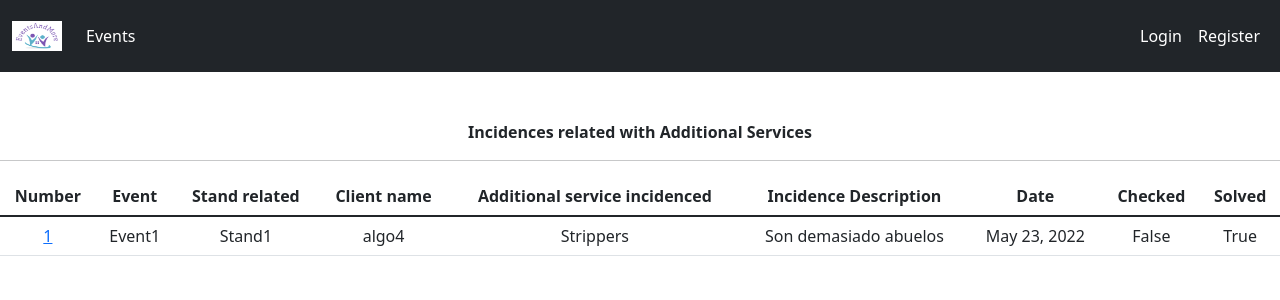
After one commit to catalindoja/UDL_Software_EventsAndMoreG3, a Django app: page /incidences_for_deptAdditionalServ/1/ in a window 1280 px wide. The commit adds this page. Shown: the top 300 px of the page. Run offline with Django 4.2, Linux system fonts and the light colour scheme; data comes from the database, SQL or seed files in the repository; both versions use the stored data as it was after the commit; some libraries are stand-ins or nearby versions.

Commit message:
incidences from the deptAdditionalServ working

```diff
--- a/EventsAndMore/models.py
+++ b/EventsAndMore/models.py
@@ -11,6 +11,7 @@ from django.contrib.auth.models import AbstractUser, User
 #         return str(self.username)
 
 # TODO: nos ha dicho que podemos poner dentro de webuser al cliente y al visitante, que no es una guarrada si para uno de los roles tenemos atributos sin usar
+from django.urls import reverse
 from django.utils.datetime_safe import date
 
 
@@ -120,6 +121,9 @@ class AdditionalService(models.Model):
     precio = models.FloatField(null=False, blank=False)
     empresa_colaboradora = models.CharField(max_length=50, blank=True, null=True)
 
+    def __str__(self):
+        return f'{self.nombre}'
+
 
 class PeticionServAdicional(models.Model):
     id = models.AutoField(primary_key=True)
@@ -155,6 +159,9 @@ class IncidenciasServAdicional(models.Model):
     )
     category = models.CharField(choices=CATEGORY, max_length=10)
 
+    def get_absolute_url(self):
+        return reverse('incidences_for_deptAdditionalServ_details.html', kwargs={'pk': self.pk})
+
 
 class PeticionEvento(models.Model):
     id = models.AutoField(primary_key=True)
--- a/EventsAndMore/urls.py
+++ b/EventsAndMore/urls.py
@@ -28,6 +28,10 @@ urlpatterns = [
 
     path('incidences_for_deptAdditionalServ/', incidences_for_deptAdditionalServView,
          name='incidences_for_deptAdditionalServ'),
+    path('incidences_for_deptAdditionalServ/<int:pk>/', Incidences_for_deptAdditionalServ_DetailView,
+         name='incidences_details'),
+    path('incidences_for_deptAdditionalServ/<int:pk>/edit/', incidences_deptAdditionalServ_details_editView,
+         name='incidences_details_edit'),
 ]
 
 urlpatterns += staticfiles_urlpatterns()
--- a/EventsAndMore/views.py
+++ b/EventsAndMore/views.py
@@ -5,7 +5,7 @@ from django.shortcuts import redirect, render
 from django.shortcuts import render
 from django.contrib.auth.models import User
 from django.urls import reverse_lazy
-from django.views.generic import TemplateView, ListView
+from django.views.generic import TemplateView, ListView, DetailView
 from django.views.generic.edit import CreateView, UpdateView
 from .models import *
 from .forms import *
@@ -340,6 +340,7 @@ def updateIncidenciaStandGestor(request, pk):
         return redirect('/')
 
 
+'''
 def incidences_for_deptAdditionalServView(request):
     incidences_list = IncidenciasServAdicional.objects.all()
     category_list = ["Missing", "Bugged", "Wrong", "Broken", "Help"]
@@ -349,3 +350,53 @@ def incidences_for_deptAdditionalServView(request):
     }
 
     return render(request, 'incidences_for_deptAdditionalServ.html', context)
+'''
+
+
+def incidences_for_deptAdditionalServView(request):
+    incidences_list = IncidenciasServAdicional.objects.all()
+    category_list = ["Missing", "Bugged", "Wrong", "Broken", "Help", "Other"]
+
+    context = {
+        'incidences_list': incidences_list,
+        'User': request.user.username,
+        'category_list': category_list,
+    }
+
+    return render(request, 'incidences_for_deptAdditionalServ.html', context)
+
+
+def Incidences_for_deptAdditionalServ_DetailView(request, pk):
+    incidence = IncidenciasServAdicional.objects.get(id=pk)
+
+    context = {
+        'incidence': incidence
+    }
+
+    return render(request, 'incidences_for_deptAdditionalServ_details.html', context)
+
+
+def incidences_deptAdditionalServ_details_editView(request, pk):
+    if request.user.is_deptAdditionalServ:
+        incidence = IncidenciasServAdicional.objects.get(id=pk)
+        form = IncidenciaServicioDeptForm(instance=incidence)
+
+        if request.method == 'POST':
+            form = IncidenciaServicioDeptForm(request.POST, instance=incidence)
+            depts = DeptAdditionalServ.objects.all()
+
+            my_dept = None
+            for d in depts:
+                if d.User.username == request.user.username:
+                    my_dept = d
+
+            form.instance.deptAdditionalServUsername = my_dept
+            if form.is_valid():
+                form.save()
+                return redirect('incidences_for_deptAdditionalServ')
+
+        context = {'form': form}
+        return render(request, 'incidences_deptAdditionalServ_details_edit.html', context)
+    else:
+        print("Error el user no es miembro del departamento de servicios adocionales ")
+        return redirect('/')
--- a/templates/base.html
+++ b/templates/base.html
@@ -69,7 +69,7 @@
       {% if user.is_deptAdditionalServ %}
 
       <li>
-        <a class="nav-link active" aria-current="page" href="incidences_for_deptAdditionalServ">  <!--Warning-->
+        <a class="nav-link active" aria-current="page" href="{% url 'incidences_for_deptAdditionalServ' %}">  <!--Warning-->
           Incidences
         </a>
       </li>
--- /dev/null
+++ b/templates/incidences_for_deptAdditionalServ_details.html
@@ -0,0 +1,86 @@
+{% extends 'base.html' %}
+
+{% block content %}
+
+
+
+    <table class="table">
+        <thread>
+            <br><br>
+            <p style="text-align:center">
+                <b>
+                    Incidences related with Additional Services
+                </b>
+            </p>
+            <hr>
+            <tr style="text-align:center">
+                <th scope="col">
+                    Number
+                </th>
+                <th scope="col">
+                    Event
+                </th>
+                <th scope="col">
+                    Stand related
+                </th>
+                <th scope="col">
+                    Client name
+                </th>
+                <th scope="col">
+                    Additional service incidenced
+                </th>
+                <th scope="col">
+                    Incidence Description
+                </th>
+                <th scope="col">
+                    Date
+                </th>
+                <th scope="col">
+                    Checked
+                </th>
+                <th scope="col">
+                    Solved
+                </th>
+            </tr>
+        </thread>
+        <tbody style="text-align:center">
+        <tr style="text-align:center">
+            <td>
+                <a href="{% url 'incidences_details_edit' incidence.pk %}">
+                    {{ incidence.id }}
+                </a>
+
+            </td>
+            <td>
+                {{ incidence.idEvento }}
+            </td>
+            <td>
+                {{ incidence.idStand }}
+            </td>
+            <td>
+                {{ incidence.clientUsername }}
+            </td>
+            <td>
+                {{ incidence.idAdditionalService }}
+            </td>
+            <td>
+                {{ incidence.descripcion }}
+            </td>
+            <td>
+                {{ incidence.fecha }}
+            </td>
+            <td>
+                {{ incidence.solucionado }}
+            </td>
+            <td>
+                {{ incidence.checked }}
+            </td>
+        </tr>
+
+
+        </tbody>
+
+    </table>
+
+
+{% endblock %}
```
Also changed, not shown: EventsAndMore/forms.py (+16 -8 lines), templates/incidences_deptAdditionalServ_details_edit.html (added, +21 -0 lines), templates/incidences_for_deptAdditionalServ.html (+14 -87 lines), db.sqlite3.
